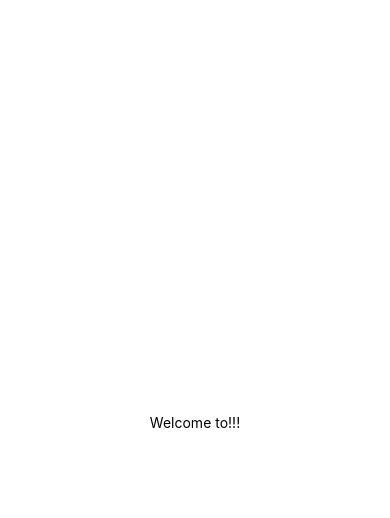
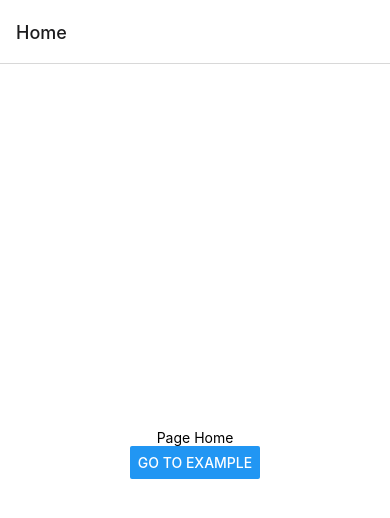
Before and after one commit to everton-dgn/boilerplate_react_native_expo, a React Native app: screen / in a window 390 px wide. Shown: the top 518 px of the page. Built offline with nearby package versions, Linux system fonts and the light colour scheme.

Commit message:
feat: config react navigation

```diff
--- a/package.json
+++ b/package.json
@@ -29,12 +29,16 @@
     }
   },
   "dependencies": {
+    "@react-navigation/native": "^6.1.9",
+    "@react-navigation/native-stack": "^6.9.17",
     "expo": "^49.0.21",
     "expo-splash-screen": "~0.20.5",
     "expo-status-bar": "~1.6.0",
     "expo-system-ui": "~2.4.0",
     "react": "18.2.0",
-    "react-native": "0.72.6"
+    "react-native": "0.72.6",
+    "react-native-safe-area-context": "4.6.3",
+    "react-native-screens": "~3.22.0"
   },
   "devDependencies": {
     "@babel/core": "^7.20.0",
--- a/src/App.tsx
+++ b/src/App.tsx
@@ -1,27 +1,13 @@
 import { StatusBar } from 'expo-status-bar'
-import { StyleSheet, Text, View } from 'react-native'
 import { registerRootComponent } from 'expo'
-
-const colors = {
-  white: '#fff',
-  black: '#000'
-}
-
-const styles = StyleSheet.create({
-  container: {
-    alignItems: 'center',
-    backgroundColor: colors.white,
-    flex: 1,
-    justifyContent: 'center'
-  }
-})
+import Routes from 'routes'
 
 const App = () => {
   return (
-    <View style={styles.container}>
-      <Text>Welcome to!!!</Text>
+    <>
+      <Routes />
       <StatusBar style="auto" />
-    </View>
+    </>
   )
 }
 
--- /dev/null
+++ b/src/pages/Example/index.tsx
@@ -0,0 +1,21 @@
+import { Button, Text, View } from 'react-native'
+import { useNavigation } from '@react-navigation/native'
+import S from './styles'
+
+const Example = () => {
+  const { navigate } = useNavigation()
+
+  return (
+    <View style={S.container}>
+      <Text>Page Example</Text>
+      <Button
+        title="Go to Home"
+        onPress={() => {
+          navigate('Home')
+        }}
+      />
+    </View>
+  )
+}
+
+export default Example
--- /dev/null
+++ b/src/pages/Example/styles.ts
@@ -0,0 +1,17 @@
+import { StyleSheet } from 'react-native'
+
+const colors = {
+  white: '#fff',
+  black: '#000'
+}
+
+const styles = StyleSheet.create({
+  container: {
+    alignItems: 'center',
+    backgroundColor: colors.white,
+    flex: 1,
+    justifyContent: 'center'
+  }
+})
+
+export default styles
--- /dev/null
+++ b/src/pages/Home/index.tsx
@@ -0,0 +1,21 @@
+import { Button, Text, View } from 'react-native'
+import { useNavigation } from '@react-navigation/native'
+import S from './styles'
+
+const Home = () => {
+  const { navigate } = useNavigation()
+
+  return (
+    <View style={S.container}>
+      <Text>Page Home</Text>
+      <Button
+        title="Go to Example"
+        onPress={() => {
+          navigate('Example')
+        }}
+      />
+    </View>
+  )
+}
+
+export default Home
--- /dev/null
+++ b/src/pages/Home/styles.ts
@@ -0,0 +1,17 @@
+import { StyleSheet } from 'react-native'
+
+const colors = {
+  white: '#fff',
+  black: '#000'
+}
+
+const styles = StyleSheet.create({
+  container: {
+    alignItems: 'center',
+    backgroundColor: colors.white,
+    flex: 1,
+    justifyContent: 'center'
+  }
+})
+
+export default styles
--- /dev/null
+++ b/src/routes/index.tsx
@@ -0,0 +1,17 @@
+import { NavigationContainer } from '@react-navigation/native'
+import { createNativeStackNavigator } from '@react-navigation/native-stack'
+import Home from 'pages/Home'
+import Example from 'pages/Example'
+
+const { Navigator, Screen } = createNativeStackNavigator()
+
+const Routes = () => (
+  <NavigationContainer>
+    <Navigator initialRouteName="home">
+      <Screen name="Home" component={Home} />
+      <Screen name="Example" component={Example} />
+    </Navigator>
+  </NavigationContainer>
+)
+
+export default Routes
--- a/tsconfig.json
+++ b/tsconfig.json
@@ -30,6 +30,6 @@
     "incremental": true
   },
   "extends": "expo/tsconfig.base",
-  "include": ["**/*.ts", "**/*.tsx", "src/@types/**/*.d.ts"],
+  "include": ["src/**/*.ts", "src/**/*.tsx", "src/@types/**/*.d.ts"],
   "exclude": ["node_modules"]
 }
```
Also changed, not shown: src/@types/reactNavigation.d.ts (added, +13 -0 lines).
